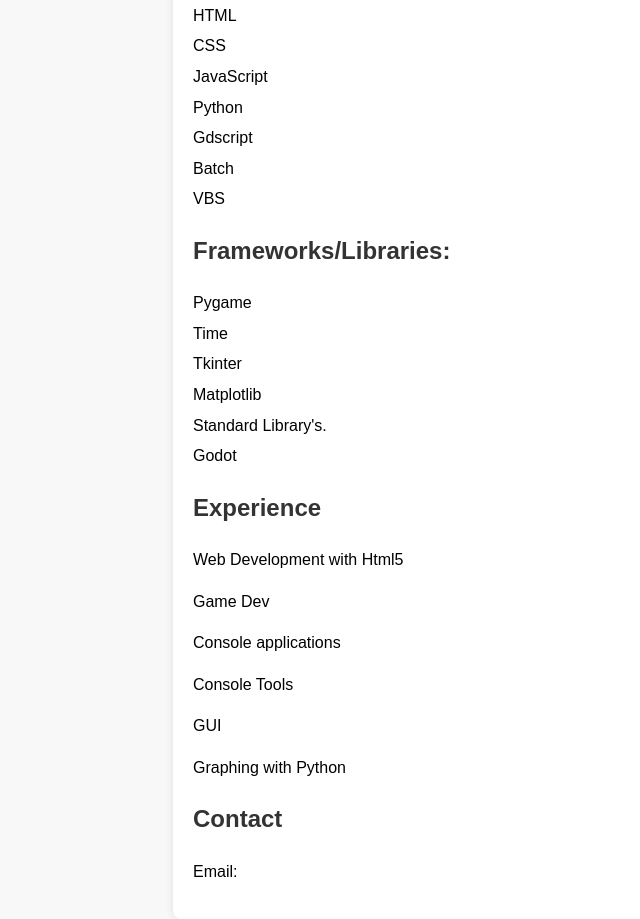
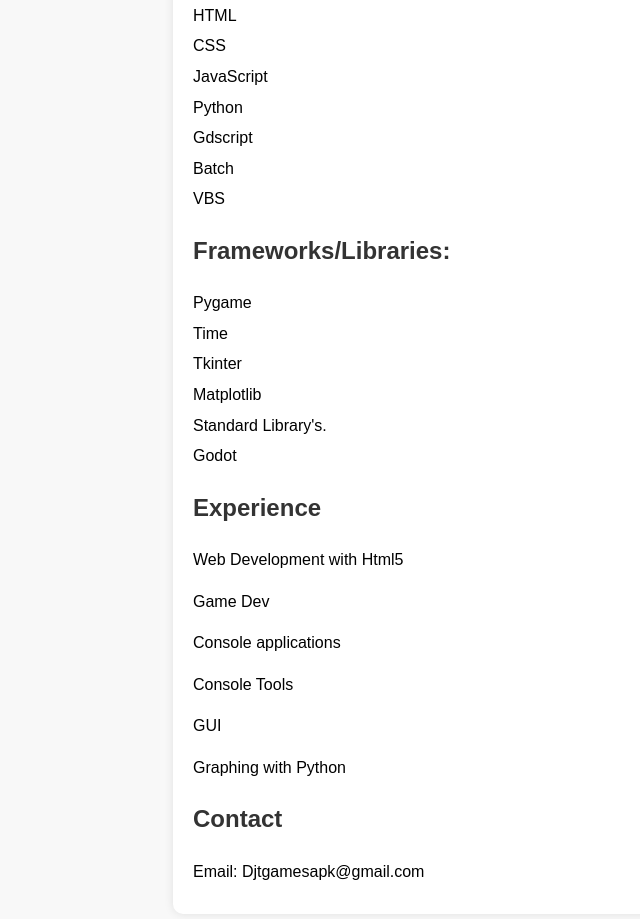
Before and after one commit to djtgames/Resume, a plain HTML site: page index.html in a window 1280 px wide. Shown: the part 235-1154 px from the top of the page, without its empty margins (47-687 px from the left). Drawn offline with Linux system fonts and the light colour scheme.

Commit message:
Update index.html

```diff
--- a/index.html
+++ b/index.html
@@ -102,5 +102,4 @@
 
 
 
-<p>Email: <form action="mailto:djtgamesapk@gmail.com" method="GET">
-<div></p>
+<p>Email: Djtgamesapk@gmail.com
```
